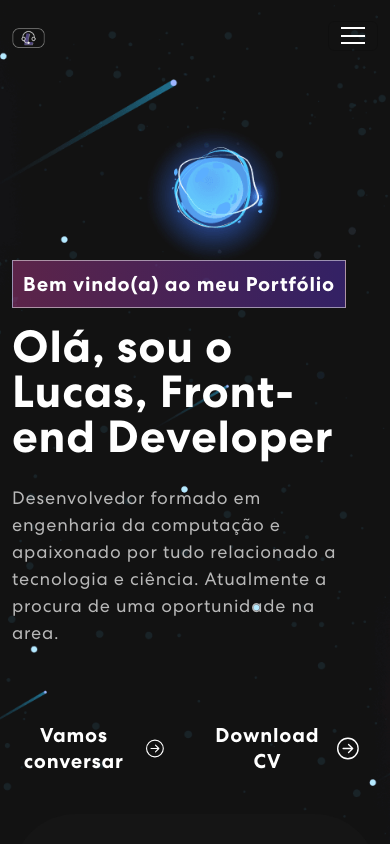
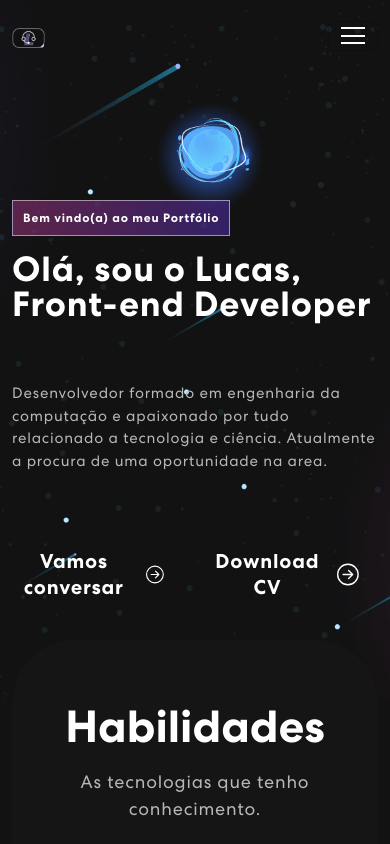
Before and after one commit to LucaswmLima/react-portifolio-1, a React (Create React App) app: page / in a window 390 px wide. Shown: the top 844 px of the page. Built offline with nearby package versions, Linux system fonts and the light colour scheme.

Commit message:
responsiveness adjustments

```diff
--- a/src/App.css
+++ b/src/App.css
@@ -250,12 +250,12 @@ nav.navbar .navbar-toggler[aria-expanded="true"] .navbar-toggler-icon {
 
 
 @media (max-width: 992px) {
-  nav.navbar.social-icon a {
+  nav.navbar .navbar-collapse .social-icon a {
     width: 30px;
     height: 30px;
   }
 
-  nav.navbar .vvd {
+  nav.navbar .navbar-collapse .vvd {
     padding: 10px 20px;
   }
 
@@ -265,7 +265,7 @@ nav.navbar .navbar-toggler[aria-expanded="true"] .navbar-toggler-icon {
 
 .banner {
   margin-top: 0;
-  padding: 260px 0 100px 0;
+  padding: 200px 0 100px 0;
   background-image: url("./assets/img/banner-bg.png");
   background-position: top center;
   background-size: cover;
@@ -299,7 +299,6 @@ nav.navbar .navbar-toggler[aria-expanded="true"] .navbar-toggler-icon {
   font-size: 18px;
   letter-spacing: 0.8px;
   line-height: 1.5em;
-  width: 96%;
 }
 .banner button {
   color: #fff;
@@ -345,12 +344,20 @@ nav.navbar .navbar-toggler[aria-expanded="true"] .navbar-toggler-icon {
   }
 
   .banner h1 {
-    font-size: 45px;
+    font-size: 35px;
+  }
+  .banner p{
+    font-size: 15px;
   }
 
   .banner h1 {
-    min-height: 140px;
+    min-height: 110px;
   }
+
+  .banner .tagline{
+    font-size: 12px;
+  }
+
 }
 
 @keyframes updown {
--- a/src/components/NavBar.jsx
+++ b/src/components/NavBar.jsx
@@ -13,7 +13,7 @@ export const NavBar = () => {
 
   useEffect(() => {
     const onScroll = () => {
-      if (window.scrollY > 50) {
+      if (window.scrollY > 20) {
         setScrolled(true);
       } else {
         setScrolled(false);
```
